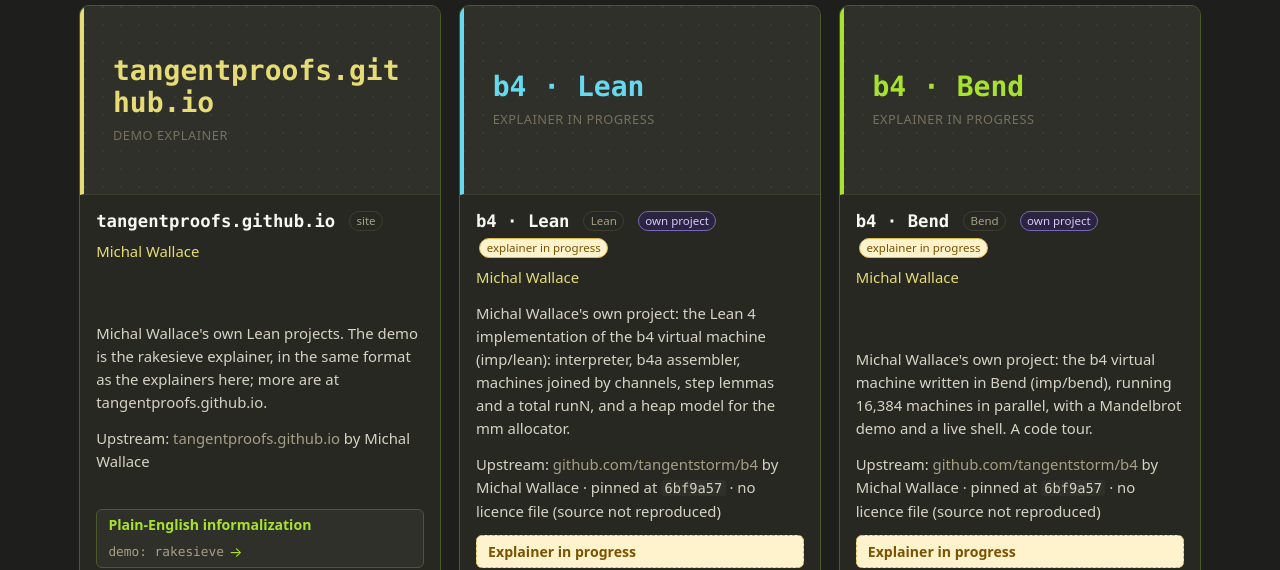
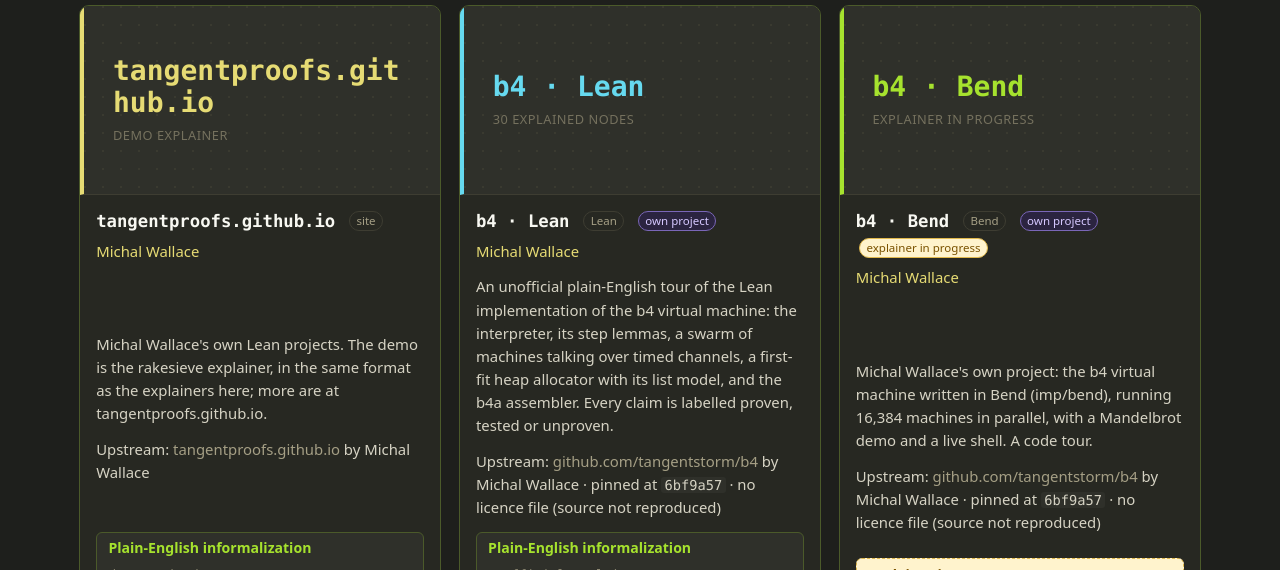
Before and after one commit to tangentproofs/lean-nyc, a plain HTML site: page index.html in a window 1280 px wide. Shown: the part 5348-5918 px from the top of the page. Drawn offline with Linux system fonts and the light colour scheme.

Commit message:
Publish b4-lean explainer (30 nodes) on the hub

```diff
--- a/index.html
+++ b/index.html
@@ -216,13 +216,13 @@
   </div>
 </article>
 <article class="card inf">
-  <a class="thumb ph c4" href="https://github.com/tangentstorm/b4" aria-label="b4 · Lean"><span class="ph-name">b4 · Lean</span><span class="ph-note">explainer in progress</span></a>
+  <a class="thumb ph c4" href="b4-lean/" aria-label="b4 · Lean"><span class="ph-name">b4 · Lean</span><span class="ph-note">30 explained nodes</span></a>
   <div class="body">
-    <h3><a href="https://github.com/tangentstorm/b4">b4 · Lean</a> <span class="pill">Lean</span> <span class="pill own">own project</span> <span class="pill soon">explainer in progress</span></h3>
+    <h3><a href="b4-lean/">b4 · Lean</a> <span class="pill">Lean</span> <span class="pill own">own project</span></h3>
     <p class="who"><a href="https://tangentproofs.github.io/">Michal Wallace</a></p>
-    <p>Michal Wallace&#39;s own project: the Lean 4 implementation of the b4 virtual machine (imp/lean): interpreter, b4a assembler, machines joined by channels, step lemmas and a total runN, and a heap model for the mm allocator.</p>
+    <p>An unofficial plain-English tour of the Lean implementation of the b4 virtual machine: the interpreter, its step lemmas, a swarm of machines talking over timed channels, a first-fit heap allocator with its list model, and the b4a assembler. Every claim is labelled proven, tested or unproven.</p>
     <p class="meta">Upstream: <a href="https://github.com/tangentstorm/b4">github.com/tangentstorm/b4</a> by Michal Wallace · pinned at <code>6bf9a57</code> · no licence file (source not reproduced)</p>
-    <div class="links multi"><span class="btn site soon"><b>Explainer in progress</b></span><a class="btn gh" href="https://github.com/tangentstorm/b4"><svg viewBox="0 0 16 16" width="15" height="15" aria-hidden="true"><path fill="currentColor" d="M8 0C3.58 0 0 3.58 0 8c0 3.54 2.29 6.53 5.47 7.59.4.07.55-.17.55-.38 0-.19-.01-.82-.01-1.49-2.01.37-2.53-.49-2.69-.94-.09-.23-.48-.94-.82-1.13-.28-.15-.68-.52-.01-.53.63-.01 1.08.58 1.23.82.72 1.21 1.87.87 2.33.66.07-.52.28-.87.51-1.07-1.78-.2-3.64-.89-3.64-3.95 0-.87.31-1.59.82-2.15-.08-.2-.36-1.02.08-2.12 0 0 .67-.21 2.2.82.64-.18 1.32-.27 2-.27.68 0 1.36.09 2 .27 1.53-1.04 2.2-.82 2.2-.82.44 1.1.16 1.92.08 2.12.51.56.82 1.27.82 2.15 0 3.07-1.87 3.75-3.65 3.95.29.25.54.73.54 1.48 0 1.07-.01 1.93-.01 2.2 0 .21.15.46.55.38A8.013 8.013 0 0016 8c0-4.42-3.58-8-8-8z"/></svg> tangentstorm/b4</a></div>
+    <div class="links multi"><a class="btn site" href="b4-lean/"><b>Plain-English informalization</b> <span class="host">unofficial explainer</span> →</a><a class="btn gh" href="https://github.com/tangentstorm/b4"><svg viewBox="0 0 16 16" width="15" height="15" aria-hidden="true"><path fill="currentColor" d="M8 0C3.58 0 0 3.58 0 8c0 3.54 2.29 6.53 5.47 7.59.4.07.55-.17.55-.38 0-.19-.01-.82-.01-1.49-2.01.37-2.53-.49-2.69-.94-.09-.23-.48-.94-.82-1.13-.28-.15-.68-.52-.01-.53.63-.01 1.08.58 1.23.82.72 1.21 1.87.87 2.33.66.07-.52.28-.87.51-1.07-1.78-.2-3.64-.89-3.64-3.95 0-.87.31-1.59.82-2.15-.08-.2-.36-1.02.08-2.12 0 0 .67-.21 2.2.82.64-.18 1.32-.27 2-.27.68 0 1.36.09 2 .27 1.53-1.04 2.2-.82 2.2-.82.44 1.1.16 1.92.08 2.12.51.56.82 1.27.82 2.15 0 3.07-1.87 3.75-3.65 3.95.29.25.54.73.54 1.48 0 1.07-.01 1.93-.01 2.2 0 .21.15.46.55.38A8.013 8.013 0 0016 8c0-4.42-3.58-8-8-8z"/></svg> tangentstorm/b4</a></div>
   </div>
 </article>
 <article class="card inf">
--- a/projects.json
+++ b/projects.json
@@ -463,8 +463,8 @@
    "talk": null,
    "talkUrl": null,
    "license": null,
-   "explainer": false,
-   "nodeCount": null,
+   "explainer": true,
+   "nodeCount": 30,
    "own": true,
    "description": "Michal Wallace's own project: the Lean 4 implementation of the b4 virtual machine (imp/lean): interpreter, b4a assembler, machines joined by channels, step lemmas and a total runN, and a heap model for the mm allocator."
   },
```
